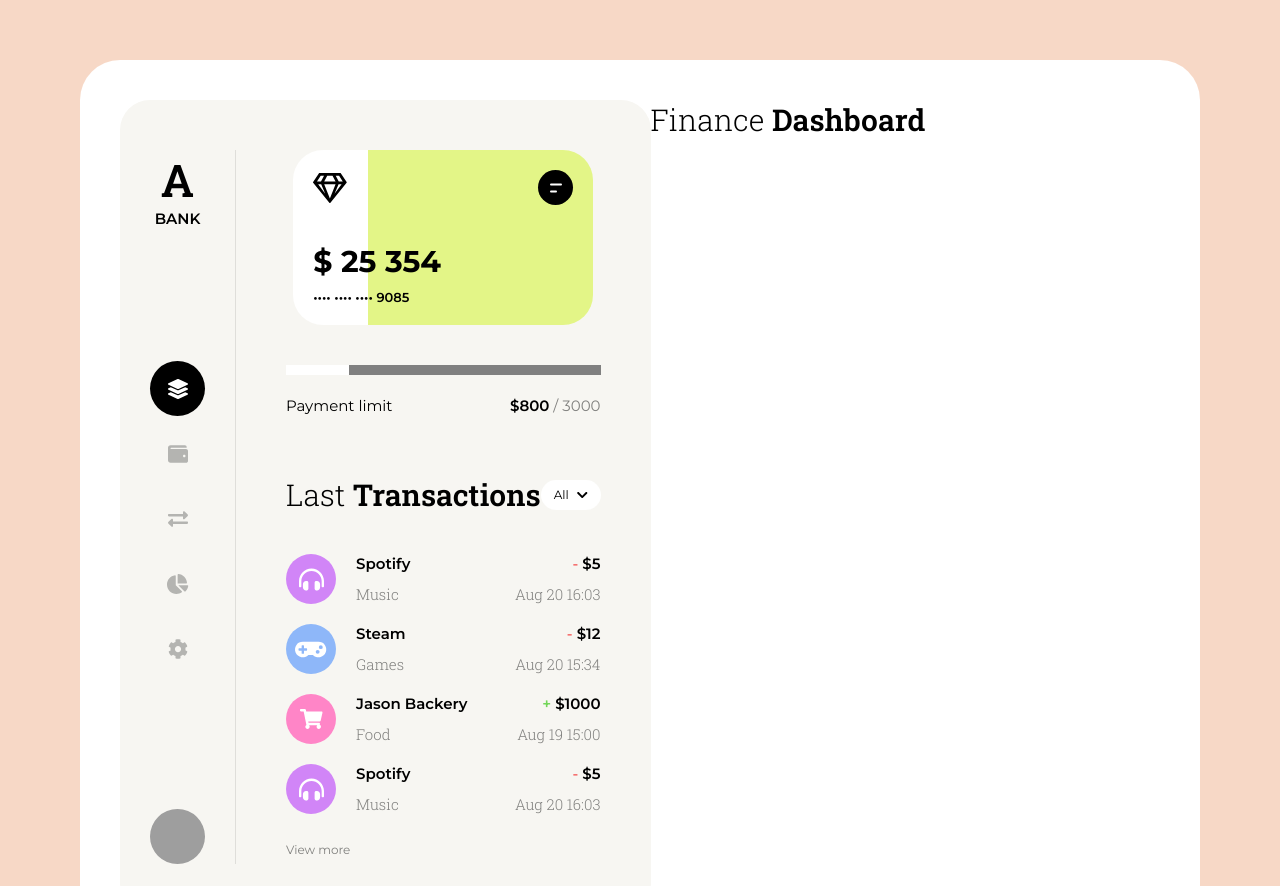
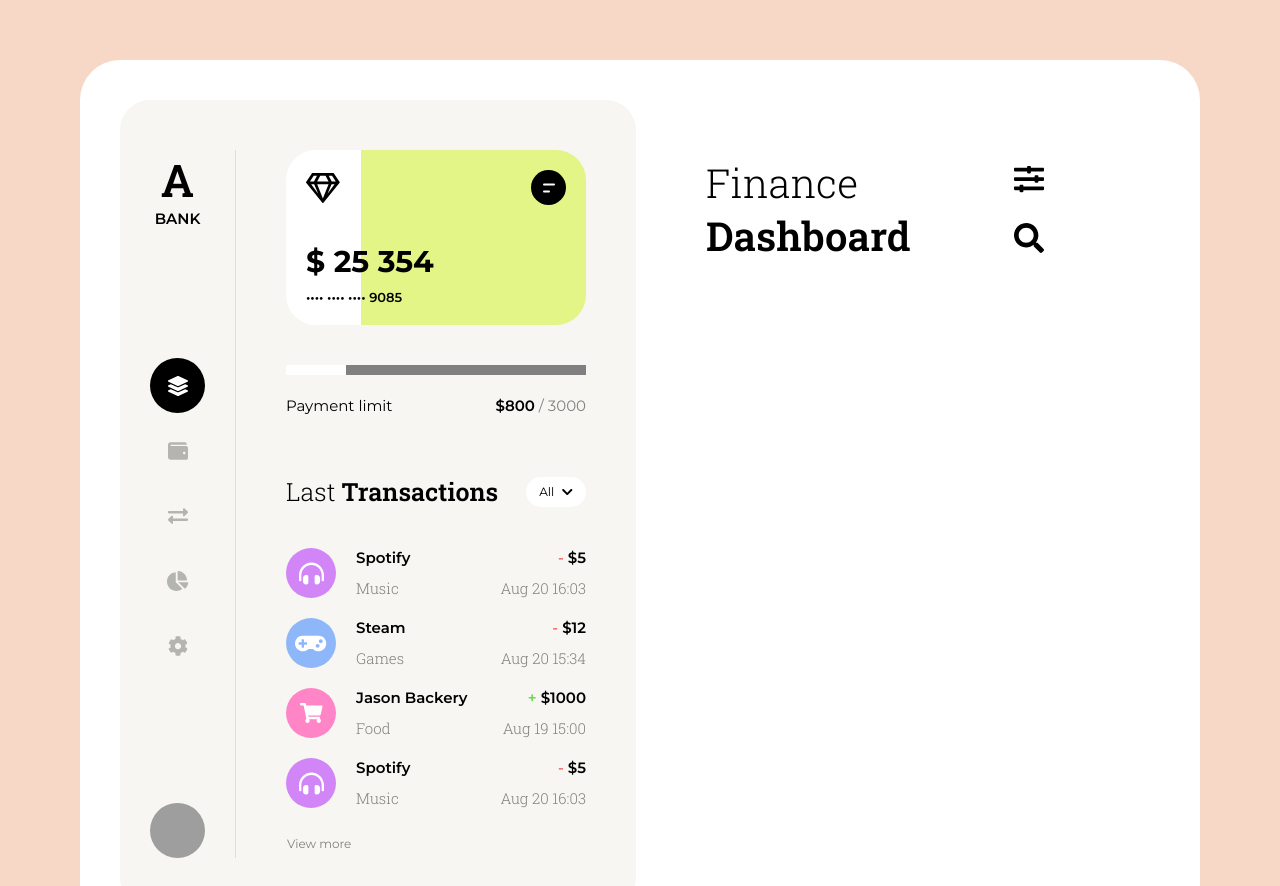
Before and after one commit to o2bomb/a-bank-dashboard, a website built with webpack: page index.html in a window 1280 px wide. Shown: the top 886 px of the page. Built offline with nearby package versions, Linux system fonts and the light colour scheme; grey boxes are pictures that could not be loaded.

Commit message:
Add title and buttons to finance dashboard

```diff
--- a/index.html
+++ b/index.html
@@ -140,7 +140,17 @@
         </div>
       </div>
       <div class="dashboard">
-        <div class="title">Finance <b>Dashboard</b></div>
+        <div class="title-group">
+          <div class="title">Finance <b>Dashboard</b></div>
+          <div class="button-group">
+            <button class="btn">
+              <i class="fas fa-sliders-h"></i>
+            </button>
+            <button class="btn">
+              <i class="fas fa-search"></i>
+            </button>
+          </div>
+        </div>
       </div>
     </div>
     <!-- <canvas id="c"></canvas> -->
--- a/sass/style.scss
+++ b/sass/style.scss
@@ -233,6 +233,10 @@ body {
             align-items: center;
             margin-bottom: 3rem;
 
+            .title {
+              font-size: 2.5rem;
+            }
+
             .all {
               border-radius: 2rem;
               height: 3rem;
@@ -341,12 +345,32 @@ body {
 
     .dashboard {
       flex-grow: 3;
+      padding: 5rem 7rem;
+
+      .title-group {
+        display: flex;
+        justify-content: space-between;
+        align-items: center;
+
+        .title {
+
+        }
+
+        .button-group {
+          .btn {
+            height: initial;
+            width: initial;
+            padding: 1rem;
+            font-size: 3rem;
+          }
+        }
+      }
     }
   }
 }
 
 .btn {
-  border: 0;
+  border: 1px solid transparent;
   background-color: transparent;
   white-space: nowrap;
   text-decoration: none;
@@ -393,7 +417,7 @@ body {
 .title {
   font-family: "Roboto Slab", serif;
   font-weight: 300;
-  font-size: 3rem;
+  font-size: 4rem;
 
   b {
     font-weight: 600;
```
